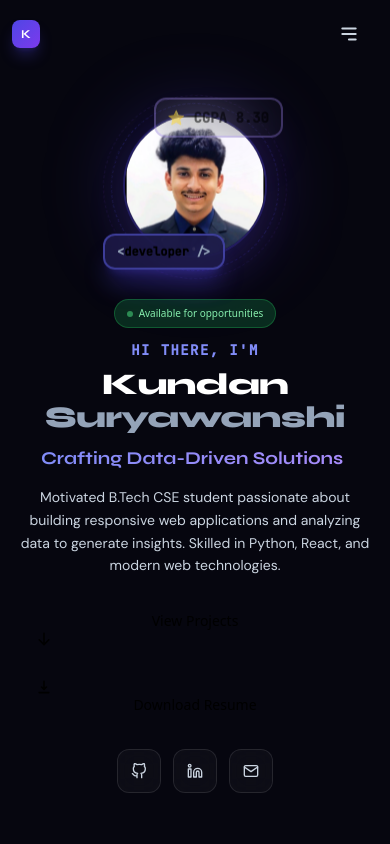
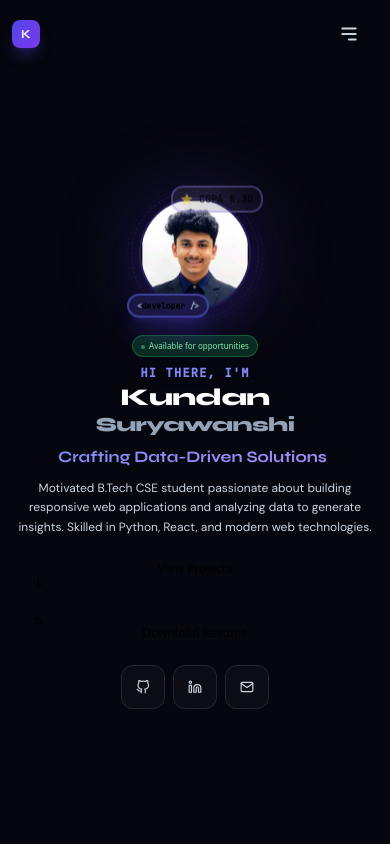
Before and after one commit to kundansurya26/Portfolio-Website, a React (Vite) app: page / in a window 390 px wide. Shown: the top 844 px of the page. Built offline with nearby package versions, Linux system fonts and the light colour scheme.

Commit message:
Update Hero.jsx

```diff
--- a/src/components/Hero.jsx
+++ b/src/components/Hero.jsx
@@ -44,7 +44,7 @@ function TypingEffect() {
   }, [charIdx, deleting, idx])
 
   return (
-    <span className="gradient-text text-lg sm:text-xl md:text-2xl lg:text-3xl font-bold">
+    <span className="gradient-text text-base sm:text-xl md:text-2xl lg:text-3xl font-bold">
       {text}
       <span className="animate-pulse text-brand-400">|</span>
     </span>
@@ -95,8 +95,8 @@ export default function Hero() {
         />
       </div>
 
-      <div className="max-w-6xl mx-auto px-4 sm:px-6 w-full py-8 sm:py-12 md:py-20">
-        <div className="grid lg:grid-cols-2 gap-6 sm:gap-8 lg:gap-16 items-center">
+      <div className="max-w-6xl mx-auto px-4 sm:px-6 w-full py-6 sm:py-12 md:py-20">
+        <div className="grid lg:grid-cols-2 gap-4 sm:gap-8 lg:gap-16 items-center">
           {/* Left — Text */}
           <motion.div
             variants={containerVariants}
@@ -104,48 +104,48 @@ export default function Hero() {
             animate="visible"
             className="order-2 lg:order-1 text-center lg:text-left"
           >
-            <motion.div variants={itemVariants} className="flex items-center justify-center lg:justify-start gap-3 mb-3 sm:mb-6">
-              <span className="bg-green-500/20 border border-green-500/30 text-green-300 text-[10px] sm:text-xs font-medium px-3 py-1.5 rounded-full">
-                <span className="w-1.5 h-1.5 sm:w-2 sm:h-2 rounded-full bg-green-400 mr-1.5 sm:mr-2 animate-pulse inline-block" />
+            <motion.div variants={itemVariants} className="flex items-center justify-center lg:justify-start gap-3 mb-2 sm:mb-6">
+              <span className="bg-green-500/20 border border-green-500/30 text-green-300 text-[8px] sm:text-xs font-medium px-2 py-1 sm:px-3 sm:py-1.5 rounded-full">
+                <span className="w-1 h-1 sm:w-1.5 sm:h-1.5 rounded-full bg-green-400 mr-1 sm:mr-2 animate-pulse inline-block" />
                 Available for opportunities
               </span>
             </motion.div>
 
-            <motion.p variants={itemVariants} className="font-mono text-brand-400 text-sm sm:text-base mb-2 sm:mb-3 tracking-widest uppercase font-semibold">
+            <motion.p variants={itemVariants} className="font-mono text-brand-400 text-xs sm:text-sm mb-1 sm:mb-3 tracking-widest uppercase font-semibold">
               Hi there, I'm
             </motion.p>
 
-            {/* FIX 1: Name - Smaller on mobile to prevent hiding */}
-            <motion.h2 variants={itemVariants} className="font-display font-extrabold text-3xl sm:text-5xl md:text-6xl lg:text-7xl xl:text-8xl text-white leading-[1.1] sm:leading-none mb-2 sm:mb-4 tracking-tight">
+            {/* FIX: Much smaller name on mobile */}
+            <motion.h1 variants={itemVariants} className="font-display font-extrabold text-2xl xs:text-3xl sm:text-5xl md:text-6xl lg:text-7xl xl:text-8xl text-white leading-[1.1] sm:leading-none mb-1 sm:mb-4 tracking-tight">
               Kundan<br />
-              <span className="text-slate-400">Suryawanshi</span>
-            </motion.h2>
+              <span className="text-slate-400 text-xl xs:text-2xl sm:text-5xl md:text-6xl lg:text-7xl xl:text-8xl">Suryawanshi</span>
+            </motion.h1>
 
-            <motion.div variants={itemVariants} className="font-display text-lg sm:text-xl md:text-2xl lg:text-3xl text-white mb-3 sm:mb-6 h-8 sm:h-12 flex items-center justify-center lg:justify-start">
+            <motion.div variants={itemVariants} className="font-display text-base sm:text-xl md:text-2xl lg:text-3xl text-white mb-2 sm:mb-6 h-7 sm:h-12 flex items-center justify-center lg:justify-start">
               <TypingEffect />
             </motion.div>
 
-            <motion.p variants={itemVariants} className="text-slate-300 text-sm sm:text-base lg:text-lg leading-relaxed mb-6 sm:mb-10 max-w-lg mx-auto lg:mx-0 font-body">
+            <motion.p variants={itemVariants} className="text-slate-300 text-xs sm:text-base lg:text-lg leading-relaxed mb-4 sm:mb-10 max-w-lg mx-auto lg:mx-0 font-body">
               Motivated B.Tech CSE student passionate about building responsive web applications
               and analyzing data to generate insights. Skilled in Python, React, and modern web technologies.
             </motion.p>
 
-            <motion.div variants={itemVariants} className="flex flex-col sm:flex-row justify-center lg:justify-start gap-3 sm:gap-4 mb-6 sm:mb-10">
-              <a href="#projects" className="btn-primary justify-center text-sm sm:text-base py-2.5 sm:py-3.5 px-5 sm:px-8">
+            <motion.div variants={itemVariants} className="flex flex-col sm:flex-row justify-center lg:justify-start gap-2 sm:gap-4 mb-4 sm:mb-10">
+              <a href="#projects" className="btn-primary justify-center text-xs sm:text-base py-2 sm:py-3.5 px-4 sm:px-8">
                 View Projects
-                <HiArrowDown className="w-4 h-4" />
+                <HiArrowDown className="w-3 h-3 sm:w-4 sm:h-4" />
               </a>
               <a
                 href={resumePDF}
                 download="Kundan_Suryawanshi_Resume.pdf"
-                className="btn-outline justify-center text-sm sm:text-base py-2.5 sm:py-3.5 px-5 sm:px-8"
+                className="btn-outline justify-center text-xs sm:text-base py-2 sm:py-3.5 px-4 sm:px-8"
               >
-                <HiDownload className="w-4 h-4" />
+                <HiDownload className="w-3 h-3 sm:w-4 sm:h-4" />
                 Download Resume
               </a>
             </motion.div>
 
-            <motion.div variants={itemVariants} className="flex items-center justify-center lg:justify-start gap-3 sm:gap-5">
+            <motion.div variants={itemVariants} className="flex items-center justify-center lg:justify-start gap-2 sm:gap-5">
               {[
                 { icon: FiGithub, href: 'https://github.com/kundansurya26', label: 'GitHub' },
                 { icon: FiLinkedin, href: 'https://www.linkedin.com/in/kundan-suryawanshi/', label: 'LinkedIn' },
@@ -157,12 +157,12 @@ export default function Hero() {
                   target="_blank"
                   rel="noopener noreferrer"
                   aria-label={label}
-                  className="w-9 h-9 sm:w-10 sm:h-10 md:w-12 md:h-12 glass rounded-xl flex items-center justify-center text-slate-300 hover:text-brand-400 hover:border-brand-600/40 transition-all duration-200 hover:scale-110 border border-white/10"
+                  className="w-8 h-8 sm:w-10 sm:h-10 md:w-12 md:h-12 glass rounded-xl flex items-center justify-center text-slate-300 hover:text-brand-400 hover:border-brand-600/40 transition-all duration-200 hover:scale-110 border border-white/10"
                 >
-                  <Icon size={16} className="sm:w-[18px] sm:h-[18px] md:w-5 md:h-5" />
+                  <Icon size={14} className="sm:w-[18px] sm:h-[18px] md:w-5 md:h-5" />
                 </a>
               ))}
-              <span className="text-slate-500 text-xs sm:text-sm font-mono ml-0 sm:ml-1 hidden sm:inline">kundansurya26</span>
+              <span className="text-slate-500 text-[10px] sm:text-sm font-mono ml-0 sm:ml-1 hidden sm:inline">kundansurya26</span>
             </motion.div>
           </motion.div>
 
@@ -171,25 +171,25 @@ export default function Hero() {
             initial={{ opacity: 0, x: 60 }}
             animate={{ opacity: 1, x: 0 }}
             transition={{ duration: 0.9, delay: 0.4, ease: [0.22, 1, 0.36, 1] }}
-            className="order-1 lg:order-2 flex justify-center lg:justify-end mb-4 sm:mb-6 lg:mb-0"
+            className="order-1 lg:order-2 flex justify-center lg:justify-end mb-2 sm:mb-6 lg:mb-0"
           >
             <div className="relative">
               <motion.div
                 animate={{ rotate: 360 }}
                 transition={{ duration: 20, repeat: Infinity, ease: 'linear' }}
-                className="absolute -inset-3 sm:-inset-4 rounded-full border border-dashed border-brand-600/20"
+                className="absolute -inset-2 sm:-inset-4 rounded-full border border-dashed border-brand-600/20"
               />
               <motion.div
                 animate={{ rotate: -360 }}
                 transition={{ duration: 30, repeat: Infinity, ease: 'linear' }}
-                className="absolute -inset-5 sm:-inset-8 rounded-full border border-dashed border-accent-600/10"
+                className="absolute -inset-3 sm:-inset-8 rounded-full border border-dashed border-accent-600/10"
               />
 
-              {/* FIX 2: Smaller avatar on mobile to prevent overlap */}
+              {/* FIX: Even smaller avatar on mobile */}
               <motion.div
                 animate={{ y: [0, -10, 0] }}
                 transition={{ duration: 6, repeat: Infinity, ease: 'easeInOut' }}
-                className="relative w-36 h-36 sm:w-48 sm:h-48 md:w-56 md:h-56 lg:w-72 lg:h-72"
+                className="relative w-28 h-28 xs:w-32 xs:h-32 sm:w-48 sm:h-48 md:w-56 md:h-56 lg:w-72 lg:h-72"
               >
                 <div className="absolute inset-0 rounded-full bg-gradient-to-br from-brand-600/30 to-accent-600/30 blur-2xl" />
                 <div className="relative w-full h-full rounded-full overflow-hidden border-2 border-brand-600/30 shadow-2xl shadow-brand-600/20">
@@ -200,26 +200,26 @@ export default function Hero() {
                   />
                 </div>
 
-                {/* FIX 3: Developer Badge - More prominent */}
+                {/* Developer Badge - More prominent */}
                 <motion.div
                   initial={{ opacity: 0, scale: 0 }}
                   animate={{ opacity: 1, scale: 1 }}
                   transition={{ delay: 1, duration: 0.5 }}
-                  className="absolute -bottom-3 -left-5 sm:-bottom-4 sm:-left-6 glass rounded-xl px-3 py-2 sm:px-4 sm:py-2.5 text-xs sm:text-sm font-mono border-2 border-brand-500/50 bg-brand-900/80 backdrop-blur-xl shadow-xl shadow-brand-600/30"
+                  className="absolute -bottom-2 -left-3 sm:-bottom-4 sm:-left-6 glass rounded-xl px-2 py-1 sm:px-4 sm:py-2.5 text-[8px] sm:text-sm font-mono border-2 border-brand-500/50 bg-brand-900/80 backdrop-blur-xl shadow-xl shadow-brand-600/30 whitespace-nowrap"
                 >
                   <span className="text-slate-400 font-bold">&lt;</span>
                   <span className="text-brand-300 font-bold">developer</span>
                   <span className="text-slate-400 font-bold"> /&gt;</span>
                 </motion.div>
 
-                {/* FIX 4: CGPA Badge - Ultra prominent with glow */}
+                {/* CGPA Badge - Ultra prominent */}
                 <motion.div
                   initial={{ opacity: 0, scale: 0 }}
                   animate={{ opacity: 1, scale: 1 }}
                   transition={{ delay: 1.2, duration: 0.5 }}
-                  className="absolute -top-4 -right-4 sm:-top-5 sm:-right-5 glass rounded-xl px-3 py-2 sm:px-5 sm:py-3 text-xs sm:text-sm font-mono border-2 border-accent-400/60 bg-gradient-to-br from-accent-900/90 to-purple-900/90 backdrop-blur-xl shadow-2xl shadow-accent-500/40 animate-pulse"
+                  className="absolute -top-3 -right-3 sm:-top-5 sm:-right-5 glass rounded-xl px-2 py-1 sm:px-5 sm:py-3 text-[8px] sm:text-sm font-mono border-2 border-accent-400/60 bg-gradient-to-br from-accent-900/90 to-purple-900/90 backdrop-blur-xl shadow-2xl shadow-accent-500/40 animate-pulse whitespace-nowrap"
                 >
-                  <span className="text-accent-300 font-bold text-sm sm:text-base md:text-lg">
+                  <span className="text-accent-300 font-bold text-[10px] sm:text-sm md:text-lg">
                     ⭐ CGPA 8.30
                   </span>
                 </motion.div>
@@ -235,12 +235,12 @@ export default function Hero() {
         transition={{ delay: 2 }}
         className="absolute bottom-4 sm:bottom-8 left-1/2 -translate-x-1/2 flex flex-col items-center gap-1 sm:gap-2 text-slate-500 hidden sm:flex"
       >
-        <span className="text-[10px] sm:text-xs font-mono tracking-widest uppercase">Scroll</span>
+        <span className="text-[8px] sm:text-xs font-mono tracking-widest uppercase">Scroll</span>
         <motion.div
           animate={{ y: [0, 8, 0] }}
           transition={{ duration: 1.5, repeat: Infinity }}
         >
-          <HiArrowDown size={14} className="sm:w-4 sm:h-4" />
+          <HiArrowDown size={12} className="sm:w-4 sm:h-4" />
         </motion.div>
       </motion.div>
     </section>
```
